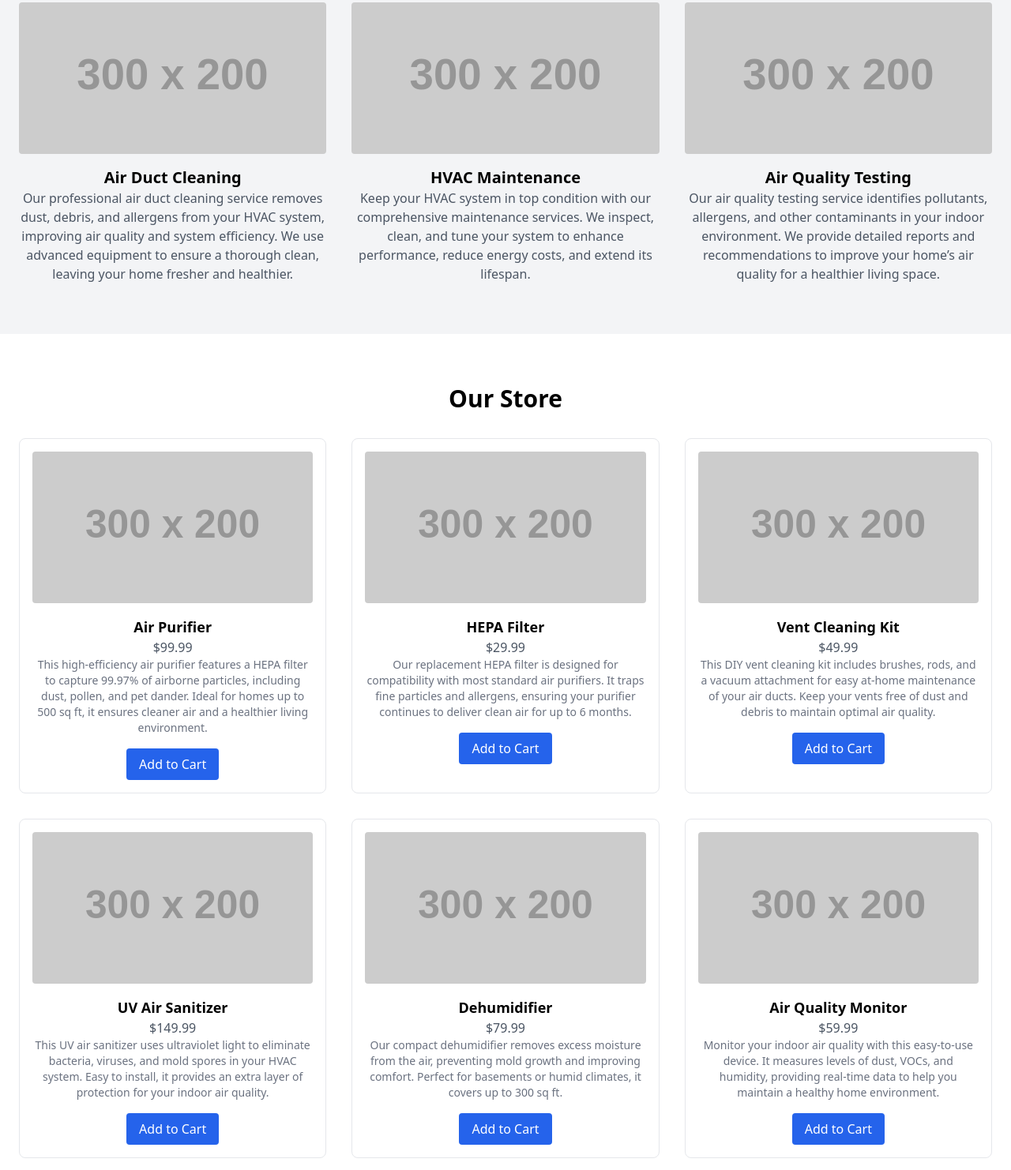
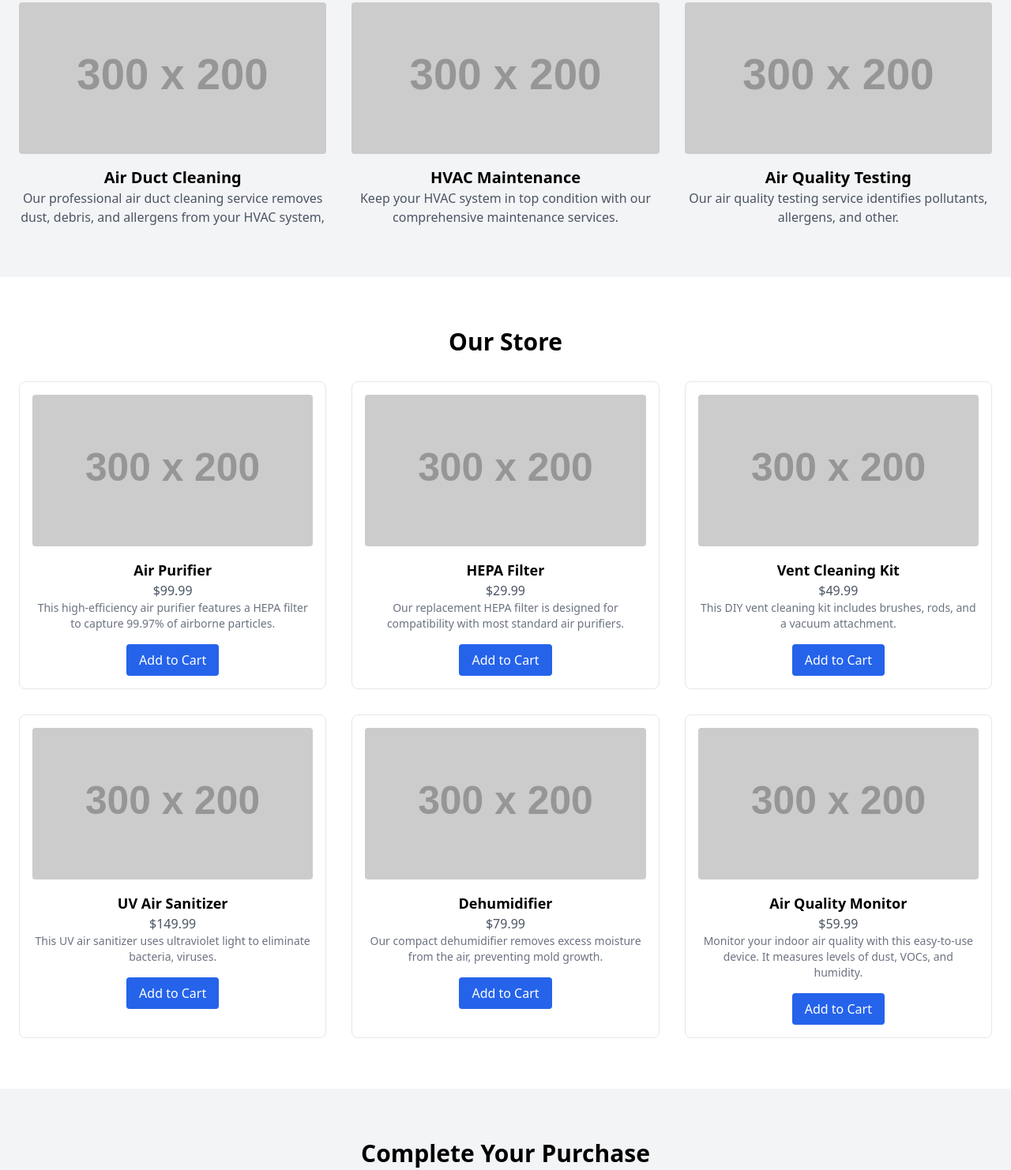
Before and after one commit to nameisalii/ernestollc, a plain HTML site: page index.html in a window 1280 px wide. Shown: the part 1253-2735 px from the top of the page at 79% size. Drawn offline with nearby package versions, Linux system fonts and the light colour scheme; placeholder pictures from the web are drawn by us.

Commit message:
Update index.html

```diff
--- a/index.html
+++ b/index.html
@@ -58,17 +58,17 @@
           <div class="text-center">
             <img src="https://via.placeholder.com/300x200?text=Air+Duct+Cleaning" alt="Air Duct Cleaning" class="w-full h-48 object-cover rounded mb-4">
             <h3 class="text-xl font-semibold">Air Duct Cleaning</h3>
-            <p class="text-gray-600">Our professional air duct cleaning service removes dust, debris, and allergens from your HVAC system, improving air quality and system efficiency. We use advanced equipment to ensure a thorough clean, leaving your home fresher and healthier.</p>
+            <p class="text-gray-600">Our professional air duct cleaning service removes dust, debris, and allergens from your HVAC system, </p>
           </div>
           <div class="text-center">
             <img src="https://via.placeholder.com/300x200?text=HVAC+Maintenance" alt="HVAC Maintenance" class="w-full h-48 object-cover rounded mb-4">
             <h3 class="text-xl font-semibold">HVAC Maintenance</h3>
-            <p class="text-gray-600">Keep your HVAC system in top condition with our comprehensive maintenance services. We inspect, clean, and tune your system to enhance performance, reduce energy costs, and extend its lifespan.</p>
+            <p class="text-gray-600">Keep your HVAC system in top condition with our comprehensive maintenance services.</p>
           </div>
           <div class="text-center">
             <img src="https://via.placeholder.com/300x200?text=Air+Quality+Testing" alt="Air Quality Testing" class="w-full h-48 object-cover rounded mb-4">
             <h3 class="text-xl font-semibold">Air Quality Testing</h3>
-            <p class="text-gray-600">Our air quality testing service identifies pollutants, allergens, and other contaminants in your indoor environment. We provide detailed reports and recommendations to improve your home’s air quality for a healthier living space.</p>
+            <p class="text-gray-600">Our air quality testing service identifies pollutants, allergens, and other.</p>
           </div>
         </div>
       </div>
@@ -83,42 +83,42 @@
             <img src="https://via.placeholder.com/300x200?text=Air+Purifier" alt="Air Purifier" class="w-full h-48 object-cover rounded mb-4">
             <h3 class="text-lg font-semibold">Air Purifier</h3>
             <p class="text-gray-600">$99.99</p>
-            <p class="text-sm text-gray-500 mb-4">This high-efficiency air purifier features a HEPA filter to capture 99.97% of airborne particles, including dust, pollen, and pet dander. Ideal for homes up to 500 sq ft, it ensures cleaner air and a healthier living environment.</p>
+            <p class="text-sm text-gray-500 mb-4">This high-efficiency air purifier features a HEPA filter to capture 99.97% of airborne particles.</p>
             <button onclick="showPayment()" class="bg-blue-600 text-white px-4 py-2 rounded hover:bg-blue-500">Add to Cart</button>
           </div>
           <div class="border p-4 rounded-lg text-center">
             <img src="https://via.placeholder.com/300x200?text=HEPA+Filter" alt="HEPA Filter" class="w-full h-48 object-cover rounded mb-4">
             <h3 class="text-lg font-semibold">HEPA Filter</h3>
             <p class="text-gray-600">$29.99</p>
-            <p class="text-sm text-gray-500 mb-4">Our replacement HEPA filter is designed for compatibility with most standard air purifiers. It traps fine particles and allergens, ensuring your purifier continues to deliver clean air for up to 6 months.</p>
+            <p class="text-sm text-gray-500 mb-4">Our replacement HEPA filter is designed for compatibility with most standard air purifiers.</p>
             <button onclick="showPayment()" class="bg-blue-600 text-white px-4 py-2 rounded hover:bg-blue-500">Add to Cart</button>
           </div>
           <div class="border p-4 rounded-lg text-center">
             <img src="https://via.placeholder.com/300x200?text=Vent+Cleaning+Kit" alt="Vent Cleaning Kit" class="w-full h-48 object-cover rounded mb-4">
             <h3 class="text-lg font-semibold">Vent Cleaning Kit</h3>
             <p class="text-gray-600">$49.99</p>
-            <p class="text-sm text-gray-500 mb-4">This DIY vent cleaning kit includes brushes, rods, and a vacuum attachment for easy at-home maintenance of your air ducts. Keep your vents free of dust and debris to maintain optimal air quality.</p>
+            <p class="text-sm text-gray-500 mb-4">This DIY vent cleaning kit includes brushes, rods, and a vacuum attachment.</p>
             <button onclick="showPayment()" class="bg-blue-600 text-white px-4 py-2 rounded hover:bg-blue-500">Add to Cart</button>
           </div>
           <div class="border p-4 rounded-lg text-center">
             <img src="https://via.placeholder.com/300x200?text=UV+Air+Sanitizer" alt="UV Air Sanitizer" class="w-full h-48 object-cover rounded mb-4">
             <h3 class="text-lg font-semibold">UV Air Sanitizer</h3>
             <p class="text-gray-600">$149.99</p>
-            <p class="text-sm text-gray-500 mb-4">This UV air sanitizer uses ultraviolet light to eliminate bacteria, viruses, and mold spores in your HVAC system. Easy to install, it provides an extra layer of protection for your indoor air quality.</p>
+            <p class="text-sm text-gray-500 mb-4">This UV air sanitizer uses ultraviolet light to eliminate bacteria, viruses.</p>
             <button onclick="showPayment()" class="bg-blue-600 text-white px-4 py-2 rounded hover:bg-blue-500">Add to Cart</button>
           </div>
           <div class="border p-4 rounded-lg text-center">
             <img src="https://via.placeholder.com/300x200?text=Dehumidifier" alt="Dehumidifier" class="w-full h-48 object-cover rounded mb-4">
             <h3 class="text-lg font-semibold">Dehumidifier</h3>
             <p class="text-gray-600">$79.99</p>
-            <p class="text-sm text-gray-500 mb-4">Our compact dehumidifier removes excess moisture from the air, preventing mold growth and improving comfort. Perfect for basements or humid climates, it covers up to 300 sq ft.</p>
+            <p class="text-sm text-gray-500 mb-4">Our compact dehumidifier removes excess moisture from the air, preventing mold growth.</p>
             <button onclick="showPayment()" class="bg-blue-600 text-white px-4 py-2 rounded hover:bg-blue-500">Add to Cart</button>
           </div>
           <div class="border p-4 rounded-lg text-center">
             <img src="https://via.placeholder.com/300x200?text=Air+Quality+Monitor" alt="Air Quality Monitor" class="w-full h-48 object-cover rounded mb-4">
             <h3 class="text-lg font-semibold">Air Quality Monitor</h3>
             <p class="text-gray-600">$59.99</p>
-            <p class="text-sm text-gray-500 mb-4">Monitor your indoor air quality with this easy-to-use device. It measures levels of dust, VOCs, and humidity, providing real-time data to help you maintain a healthy home environment.</p>
+            <p class="text-sm text-gray-500 mb-4">Monitor your indoor air quality with this easy-to-use device. It measures levels of dust, VOCs, and humidity.</p>
             <button onclick="showPayment()" class="bg-blue-600 text-white px-4 py-2 rounded hover:bg-blue-500">Add to Cart</button>
           </div>
         </div>
```
